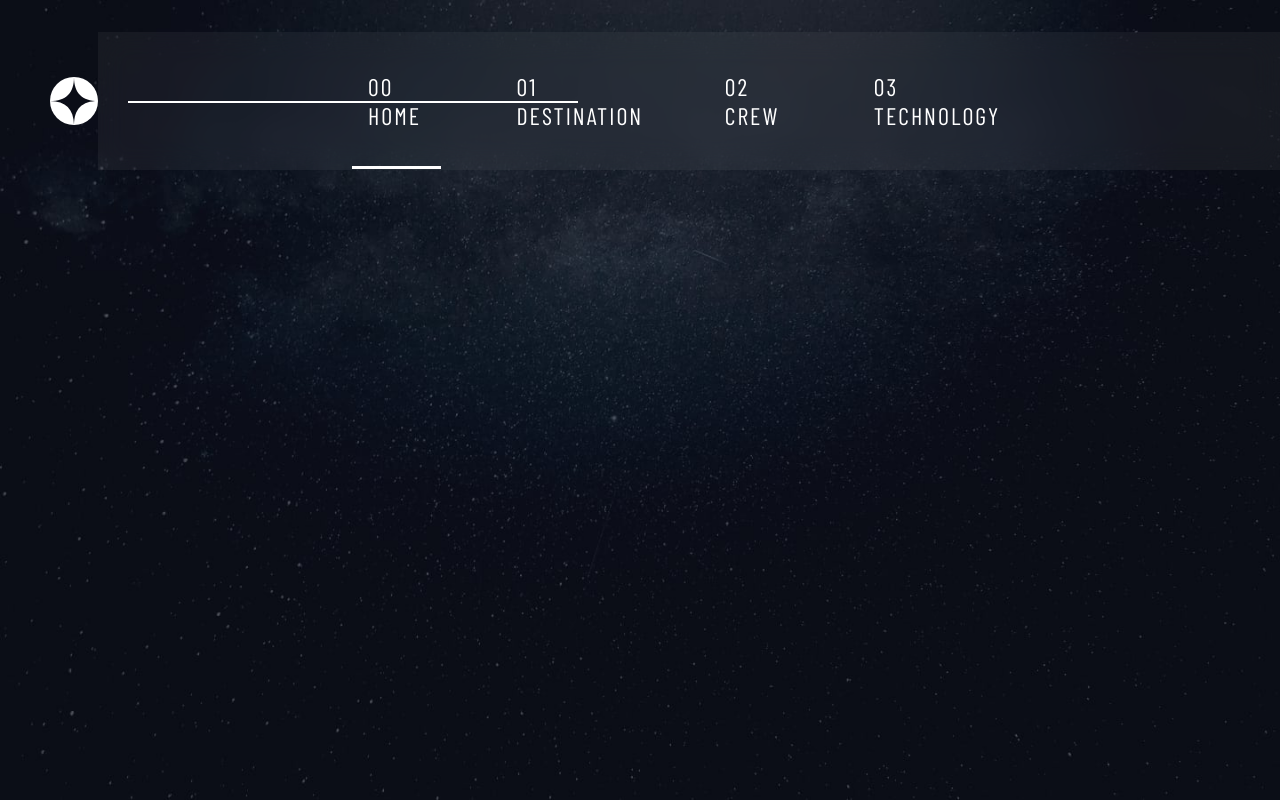
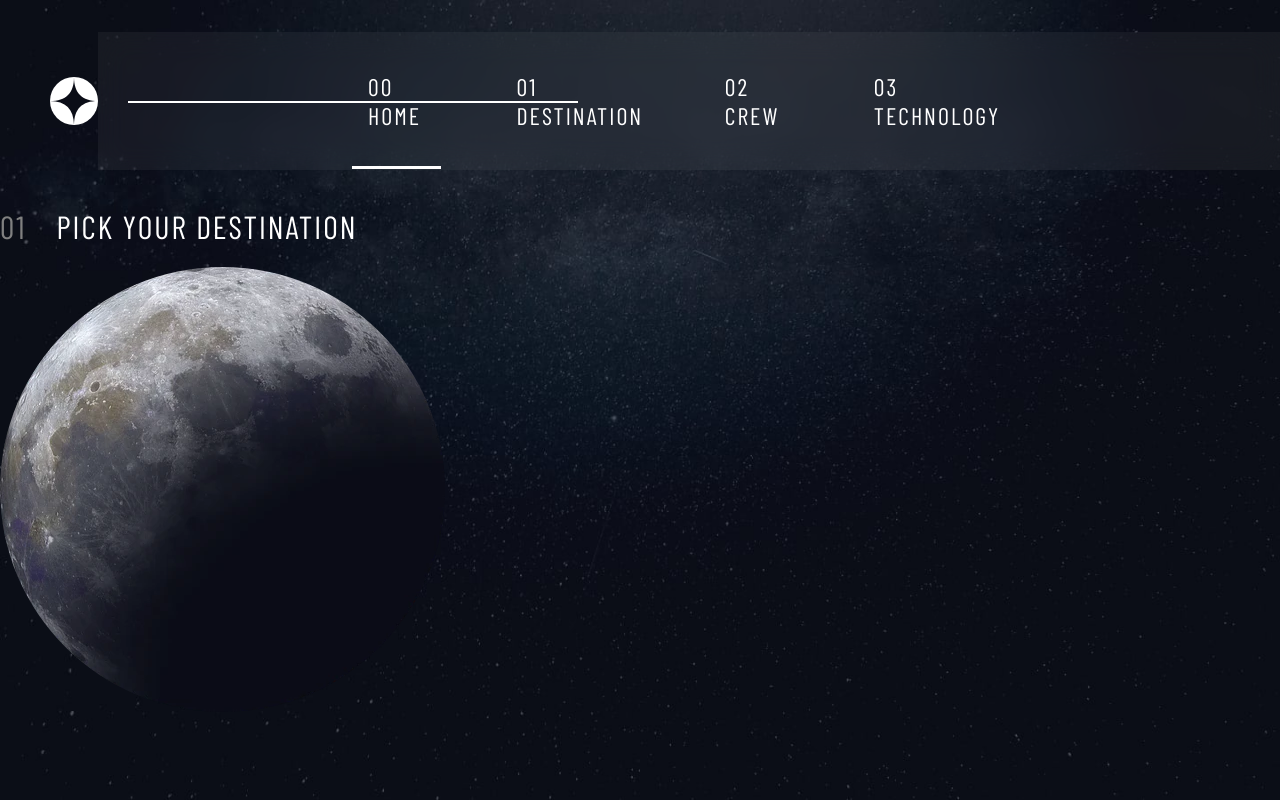
Before and after one commit to ME0WGE/React-Space-Router, a React (Vite) app: page /destination in a window 1280 px wide. Built offline with nearby package versions, Linux system fonts and the light colour scheme; a web font is replaced by a local one.

Commit message:
add destination title & moon img & link to img

```diff
--- a/src/App.jsx
+++ b/src/App.jsx
@@ -4,6 +4,7 @@ import Home from "./pages/home/Home";
 import Destination from "./pages/destination/Destination";
 import Crew from "./pages/crew/Crew";
 import Technology from "./pages/technology/Technology";
+import Moon from "./pages/destination/moon/Moon";
 
 function App() {
   return (
@@ -13,6 +14,7 @@ function App() {
         <Route path="/destination" element={<Destination />} />
         <Route path="/crew" element={<Crew />} />
         <Route path="/technology" element={<Technology />} />
+        <Route path="/destination/moon" element={<Moon />} />
       </Routes>
     </>
   );
--- a/src/index.css
+++ b/src/index.css
@@ -10,7 +10,8 @@ Bellefair - "SPACE" & "EXPLORE
 @import url("https://fonts.googleapis.com/css2?family=Barlow+Condensed:ital,wght@0,100;0,200;0,300;0,400;0,500;0,600;0,700;0,800;0,900;1,100;1,200;1,300;1,400;1,500;1,600;1,700;1,800;1,900&family=Barlow+Semi+Condensed:ital,wght@0,100;0,200;0,300;0,400;0,500;0,600;0,700;0,800;0,900;1,100;1,200;1,300;1,400;1,500;1,600;1,700;1,800;1,900&family=Bellefair&family=Cascadia+Code:ital,wght@0,200..700;1,200..700&family=Cascadia+Mono:ital,wght@0,200..700;1,200..700&family=DM+Sans:ital,opsz,wght@0,9..40,100..1000;1,9..40,100..1000&family=Kumbh+Sans:wght@100..900&family=Montserrat:ital,wght@0,100..900;1,100..900&family=Oswald:wght@200..700&family=Outfit:wght@100..900&family=Playfair+Display:ital,wght@0,400..900;1,400..900&family=Roboto:ital,wght@0,100..900;1,100..900&family=Rubik:ital,wght@0,300..900;1,300..900&family=Ubuntu:ital,wght@0,300;0,400;0,500;0,700;1,300;1,400;1,500;1,700&display=swap");
 
 /* Barlow Condensed */
-.nav-ul {
+.nav-ul,
+.destination-title {
   font-family: "Barlow Condensed", sans-serif;
 }
 #home-space {
--- a/src/pages/destination/Destination.jsx
+++ b/src/pages/destination/Destination.jsx
@@ -1,5 +1,7 @@
 import Nav from "../../components/header/Nav";
 import "./destination.css";
+import Moon from "./moon/Moon";
+import moon from "../../assets/destination/image-moon.webp";
 
 export default function Destination() {
   return (
@@ -8,8 +10,18 @@ export default function Destination() {
       <Nav />
 
       <div className="destination-content">
-        {/* Home content */}
-        {/* Home content */}
+        <div className="destination-title">
+          <h1>
+            <span>01</span>PICK YOUR DESTINATION
+          </h1>
+        </div>
+
+        <div className="destination-main">
+          <img src={moon} alt="image of the Moon" />
+          <div className="destination-selection">
+
+          </div>
+        </div>
       </div>
     </div>
   );
--- a/src/pages/destination/destination.css
+++ b/src/pages/destination/destination.css
@@ -4,6 +4,25 @@
   background-position: center;
   background-repeat: no-repeat;
 
+  display: flex;
+  flex-direction: column;
+  justify-content: flex-start;
+
   min-height: 100vh;
   width: 100%;
 }
+
+.destination-title {
+  display: flex;
+}
+.destination-title > h1 {
+  color: white;
+
+  font-weight: normal;
+
+  letter-spacing: 2px;
+}
+.destination-title > h1 > span {
+  color: grey;
+  margin-right: 30px;
+}
--- /dev/null
+++ b/src/pages/destination/moon/Moon.jsx
@@ -0,0 +1,9 @@
+import "./moon.css";
+
+export default function Moon() {
+  return(
+    <>
+    <h1>MOON</h1>
+    </>
+  );
+}
```
Also changed, not shown: src/pages/destination/europa/Europa.jsx (added), src/pages/destination/europa/europa.css (added), src/pages/destination/mars/Mars.jsx (added), src/pages/destination/mars/mars.css (added), src/pages/destination/moon/moon.css (added), src/pages/destination/titan/Titan.jsx (added), src/pages/destination/titan/titan.css (added).
